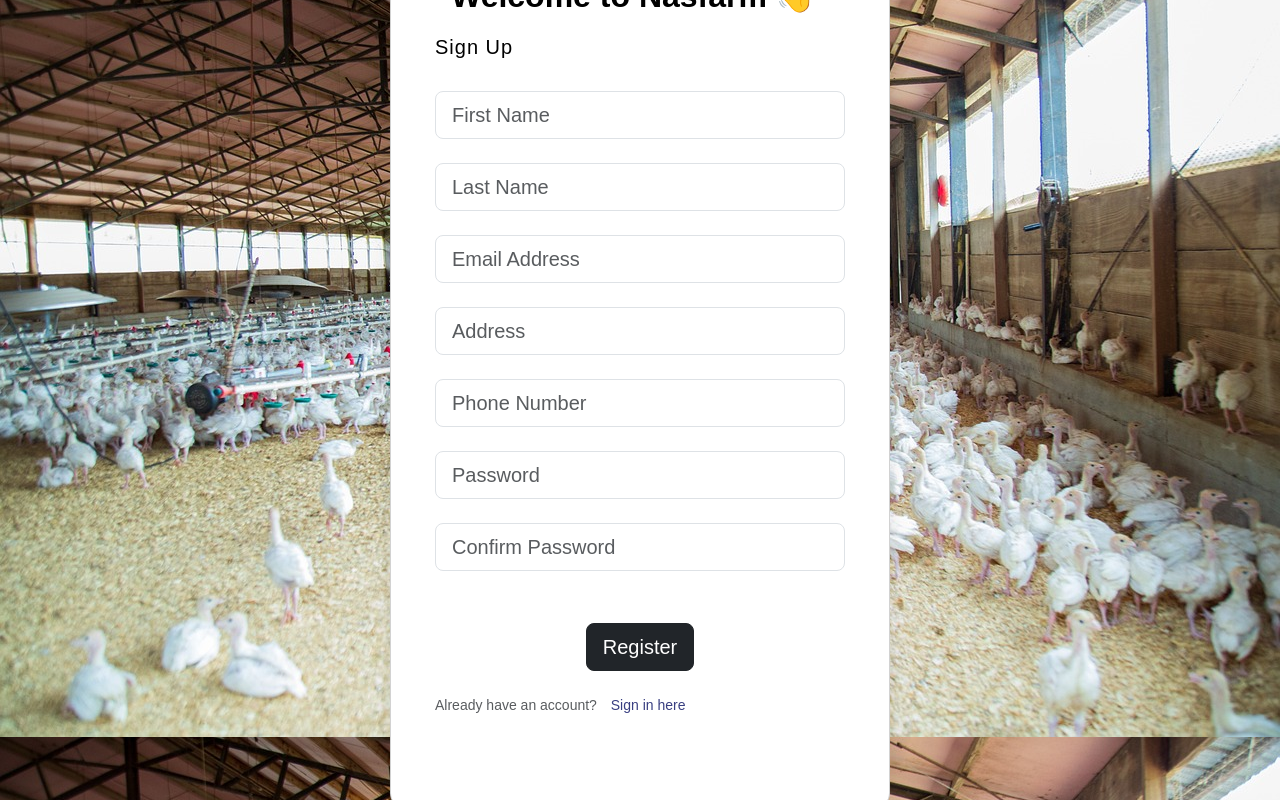
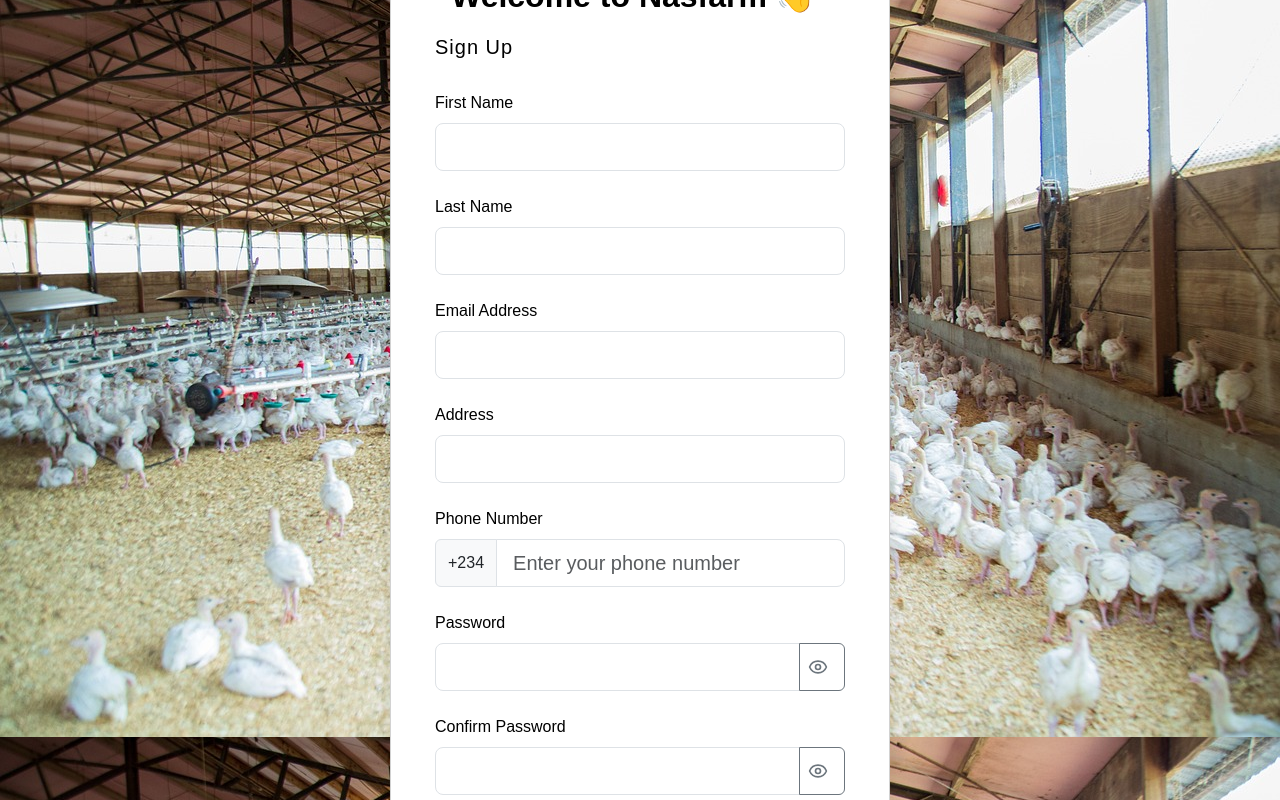
Before and after one commit to bolaji2274/backend-conf, a React (Create React App) app in the folder frontend/: page /register in a window 1280 px wide. Shown: the part 200-1000 px from the top of the page. Built offline with nearby package versions, Linux system fonts and the light colour scheme.

Commit message:
admin views get request modified

```diff
--- a/frontend/src/components/Auth.Route/LoginPage.jsx
+++ b/frontend/src/components/Auth.Route/LoginPage.jsx
@@ -2,18 +2,22 @@ import React, { useContext, useState, useEffect } from 'react';
 import { Link, useLocation, useNavigate } from 'react-router-dom';
 import AuthContext from '../../context/AuthContext.js';
 import '../../styles/login.css';
-// import Nav from '../../pages/Nav.js';
 import Nav from '../Nav.jsx';
 import Loading from '../../context/Loading.jsx';
+// React Icons and Lucide React Icons
+import { FaEye, FaEyeSlash } from 'react-icons/fa'; // React Icons
+import { Eye, EyeOff } from 'lucide-react'; // Lucide React
 
 function LoginPage() {
   const { loginUser, errors, clearErrors, authTokens } = useContext(AuthContext);
   const [loading, setLoading] = useState(false);
+  const [showPassword, setShowPassword] = useState(false); // State for toggling password visibility
   const navigate = useNavigate();
   const location = useLocation();
 
   // Check if there's a message to show from the ProtectedRoute redirection
   const loginMessage = location.state?.message || "";
+
   // Check if user is already logged in, and if so, redirect
   useEffect(() => {
     if (authTokens) {
@@ -54,10 +58,8 @@ function LoginPage() {
         <section className="vh-100 bg-img">
           <div className="container h-100 d-flex justify-content-center align-items-center">
             <div className="col col-xl-5">
-
               <div className="card" style={{ borderRadius: "1rem" }}>
                 <div className="row g-0">
-
                   <div className="col-md-12 d-flex align-items-center">
                     <div className="card-body p-4 p-lg-5 text-black">
                       {loginMessage && <p style={{ color: 'red' }}>{loginMessage}</p>}  {/* Show the login message */}
@@ -88,16 +90,38 @@ function LoginPage() {
                           <label className="form-label" htmlFor="form2Example27">
                             Password
                           </label>
+                          <div className="input-group">
                             <input
-                            type="password"
+                              type={showPassword ? "text" : "password"}
                               id="form2Example27"
                               className="form-control form-control-lg"
                               name="password"
                             />
+                            <button
+                              type="button"
+                              className="btn btn-outline-secondary"
+                              onClick={() => setShowPassword(!showPassword)}
+                              style={{
+                                borderTopLeftRadius: 0,
+                                borderBottomLeftRadius: 0,
+                                padding: "0.5rem",
+                              }}
+                            >
+                              {showPassword ? (
+                                <>
+                                  <EyeOff size={20} className="me-2" /> {/* Lucide React Icon */}
+                                </>
+                              ) : (
+                                <>
+                                  <Eye size={20} className="me-2" /> {/* Lucide React Icon */}
+                                </>
+                              )}
+                            </button>
+                          </div>
                           {errors.password && <p style={{ color: 'red' }}>{errors.password}</p>}
                         </div>
                         <div className='d-flex justify-content-center mt-4 mb-4'>
-                         {loading && <Loading/>}
+                          {loading && <Loading />}
                         </div>
                         <div className="pt-1 mb-4 d-flex justify-content-center">
                           <button
--- a/frontend/src/components/Auth.Route/RegisterPage.jsx
+++ b/frontend/src/components/Auth.Route/RegisterPage.jsx
@@ -1,10 +1,10 @@
 import { useState, useContext } from 'react';
 import { Link } from 'react-router-dom';
 import AuthContext from '../../context/AuthContext.js';
-// import Nav from '../../pages/Nav.js';
 import Nav from '../Nav.jsx';
 import '../../styles/register.css';
 import Loading from '../../context/Loading.jsx';
+import { Eye, EyeOff } from 'lucide-react'; // Lucide React Icons
 
 function RegisterPage() {
   const [first_name, setFirstName] = useState("");
@@ -15,6 +15,8 @@ function RegisterPage() {
   const [password, setPassword] = useState("");
   const [password2, setPassword2] = useState("");
   const [loading, setLoading] = useState(false);
+  const [showPassword, setShowPassword] = useState(false); // Show password toggle state
+  const [showPassword2, setShowPassword2] = useState(false); // Show confirm password toggle state
 
   const { registerUser, errors, clearErrors } = useContext(AuthContext);
 
@@ -32,9 +34,19 @@ function RegisterPage() {
     }
   };
 
+  // Helper to format phone number with country code prefix
+  const handlePhoneChange = (e) => {
+    const phoneValue = e.target.value;
+    if (phoneValue.startsWith('0')) {
+      setPhoneNumber('234' + phoneValue.slice(1)); // Automatically replace starting '0' with '234'
+    } else {
+      setPhoneNumber('234' + phoneValue); // Append country code
+    }
+  };
+
   return (
     <div>
-       <div className='h-full pb-4'><Nav /></div>
+      <div className='h-full pb-4'><Nav /></div>
       <section className="vh-70 bg-img">
         <div className="container py-5 h-100 d-flex justify-content-center align-items-center">
           <div className="card register-card" style={{ borderRadius: "1rem" }}>
@@ -47,40 +59,135 @@ function RegisterPage() {
                       <span className="h2 fw-bold mb-0">Welcome to <b>Nasfarm 👋</b></span>
                     </div>
                     <h5 className="fw-normal mb-3 pb-3" style={{ letterSpacing: 1 }}>Sign Up</h5>
+
                     <div className="form-outline mb-4">
-                      <input type="text" className="form-control form-control-lg" placeholder="First Name" onChange={(e) => setFirstName(e.target.value)} />
+                      <label className="form-label" htmlFor="first_name">First Name</label>
+                      <input
+                        type="text"
+                        id="first_name"
+                        className="form-control form-control-lg"
+                        onChange={(e) => setFirstName(e.target.value)}
+                      />
                       {errors.first_name && <p style={{ color: 'red' }}>{errors.first_name}</p>}
                     </div>
+
                     <div className="form-outline mb-4">
-                      <input type="text" className="form-control form-control-lg" placeholder="Last Name" onChange={(e) => setLastName(e.target.value)} />
+                      <label className="form-label" htmlFor="last_name">Last Name</label>
+                      <input
+                        type="text"
+                        id="last_name"
+                        className="form-control form-control-lg"
+                        onChange={(e) => setLastName(e.target.value)}
+                      />
                       {errors.last_name && <p style={{ color: 'red' }}>{errors.last_name}</p>}
                     </div>
+
                     <div className="form-outline mb-4">
-                      <input type="email" className="form-control form-control-lg" placeholder="Email Address" onChange={(e) => setEmail(e.target.value)} />
+                      <label className="form-label" htmlFor="email">Email Address</label>
+                      <input
+                        type="email"
+                        id="email"
+                        className="form-control form-control-lg"
+                        onChange={(e) => setEmail(e.target.value)}
+                      />
                       {errors.email && <p style={{ color: 'red' }}>{errors.email}</p>}
                     </div>
+
                     <div className="form-outline mb-4">
-                      <input type="text" className="form-control form-control-lg" placeholder="Address" onChange={(e) => setFarmBranchName(e.target.value)} />
+                      <label className="form-label" htmlFor="farm_branch_name">Address</label>
+                      <input
+                        type="text"
+                        id="farm_branch_name"
+                        className="form-control form-control-lg"
+                        onChange={(e) => setFarmBranchName(e.target.value)}
+                      />
                       {errors.farm_branch_name && <p style={{ color: 'red' }}>{errors.farm_branch_name}</p>}
                     </div>
+
                     <div className="form-outline mb-4">
-                      <input type="number" className="form-control form-control-lg" placeholder="Phone Number" onChange={(e) => setPhoneNumber(e.target.value)} />
+                      <label className="form-label" htmlFor="phone_number">Phone Number</label>
+                      <div className="input-group">
+                        <span className="input-group-text">+234</span>
+                        <input
+                          type="text"
+                          id="phone_number"
+                          className="form-control form-control-lg"
+                          onChange={handlePhoneChange}
+                          value={phone_number.slice(3)} // Display without the '234' country code
+                          placeholder="Enter your phone number"
+                        />
+                      </div>
                       {errors.phone_number && <p style={{ color: 'red' }}>{errors.phone_number}</p>}
                     </div>
+
                     <div className="form-outline mb-4">
-                      <input type="password" className="form-control form-control-lg" placeholder="Password" onChange={(e) => setPassword(e.target.value)} />
+                      <label className="form-label" htmlFor="password">Password</label>
+                      <div className="input-group">
+                        <input
+                          type={showPassword ? "text" : "password"}
+                          id="password"
+                          className="form-control form-control-lg"
+                          onChange={(e) => setPassword(e.target.value)}
+                        />
+                        <button
+                          type="button"
+                          className="btn btn-outline-secondary"
+                          onClick={() => setShowPassword(!showPassword)}
+                          style={{
+                            borderTopLeftRadius: 0,
+                            borderBottomLeftRadius: 0,
+                            padding: "0.5rem",
+                          }}
+                        >
+                          {showPassword ? (
+                            <EyeOff size={20} className="me-2" />
+                          ) : (
+                            <Eye size={20} className="me-2" />
+                          )}
+                        </button>
+                      </div>
                       {errors.password && <p style={{ color: 'red' }}>{errors.password}</p>}
                     </div>
+
                     <div className="form-outline mb-4">
-                      <input type="password" className="form-control form-control-lg" placeholder="Confirm Password" onChange={(e) => setPassword2(e.target.value)} />
+                      <label className="form-label" htmlFor="password2">Confirm Password</label>
+                      <div className="input-group">
+                        <input
+                          type={showPassword2 ? "text" : "password"}
+                          id="password2"
+                          className="form-control form-control-lg"
+                          onChange={(e) => setPassword2(e.target.value)}
+                        />
+                        <button
+                          type="button"
+                          className="btn btn-outline-secondary"
+                          onClick={() => setShowPassword2(!showPassword2)}
+                          style={{
+                            borderTopLeftRadius: 0,
+                            borderBottomLeftRadius: 0,
+                            padding: "0.5rem",
+                          }}
+                        >
+                          {showPassword2 ? (
+                            <EyeOff size={20} className="me-2" />
+                          ) : (
+                            <Eye size={20} className="me-2" />
+                          )}
+                        </button>
+                      </div>
                       {errors.password2 && <p style={{ color: 'red' }}>{errors.password2}</p>}
                     </div>
+
                     <div className='d-flex justify-content-center mt-4 mb-4'>
                       {loading && <Loading />}
                     </div>
+
                     <div className="pt-1 mb-4 d-flex justify-content-center">
-                      <button className="btn btn-dark btn-lg btn-block" type="submit">Register</button>
+                      <button className="btn btn-dark btn-lg btn-block" type="submit">
+                        Register
+                      </button>
                     </div>
+
                     <p className="small text-muted mb-5">
                       Already have an account? <Link to="/login" style={{ color: "#393f81", marginLeft: "10px" }}>Sign in here</Link>
                     </p>
@@ -91,6 +198,7 @@ function RegisterPage() {
           </div>
         </div>
       </section>
+
       <footer className="bg-light text-center text-lg-start">
         <div className="text-center p-3" style={{ backgroundColor: "rgba(0, 0, 0, 0.2)" }}>
           © 2024 - till date Copyright:
```
Also changed, not shown: frontend/src/components/AdminDashboard/common/Header.jsx (+31 -4 lines), frontend/src/components/AdminDashboard/messages/ContactMessages.jsx (+8 -0 lines), frontend/src/store/notificationSlice.js (added, +19 -0 lines), 1 other file (tests, documents, lock files or other folders). Lines whose indentation alone changed are shown as unchanged.
